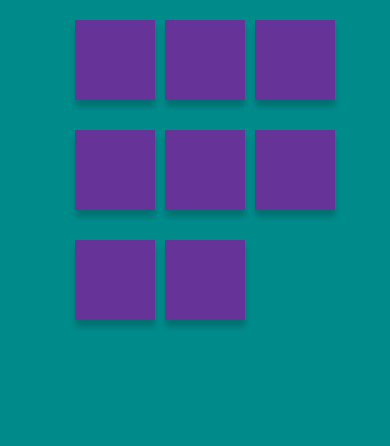
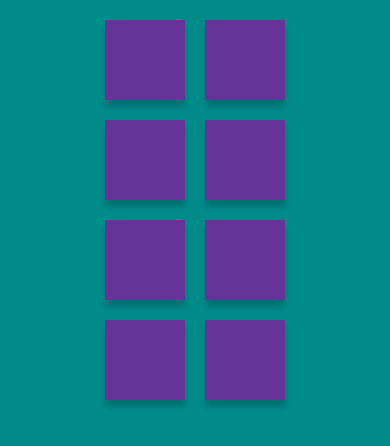
Before and after one commit to todorgarnev/memory-cards, a React (Create React App) app: page / in a window 390 px wide. Both pictures are taken after a click on the button "START". Shown: the top 446 px of the page. Built offline with nearby package versions, Linux system fonts and the light colour scheme.

Commit message:
Added media queries.

```diff
--- a/src/components/Game/Game.scss
+++ b/src/components/Game/Game.scss
@@ -1,11 +1,24 @@
 .game {
-  display: grid;
-  grid-template-columns: repeat(auto-fill, 10rem);
+  display: flex;
+  flex-wrap: wrap;
   justify-content: center;
-  gap: 2rem;
   margin: 0 auto;
-  width: 50%;
-  max-width: 50rem;
+
+  &.size-8 {
+    width: 48rem;
+  }
+
+  &.size-16 {
+    width: 59rem;
+  }
+
+  &.size-24 {
+    width: 72rem;
+  }
+
+  &.size-32 {
+    width: 96rem;
+  }
 
   &.blocked {
     pointer-events: none;
@@ -55,10 +68,34 @@
   }
 }
 
-@media (orientation: portrait) {
+@media (max-width: 1060px) {
   .game {
-    grid-template-columns: repeat(auto-fill, 8rem);
-    width: 70vmin;
-    gap: 1rem;
+    &.size-24 {
+      width: 48rem;
+    }
+
+    &.size-32 {
+      width: 72rem;
+    }
   }
 }
+
+@media (max-width: 820px) {
+  .game {
+    &.size-32 {
+      width: 48rem;
+    }
+  }
+}
+
+@media (max-width: 700px) {
+  .game {
+    &.size-8 {
+      width: 20rem;
+    }
+
+    &.size-16 {
+      width: 40rem;
+    }
+  }
+}
--- a/src/components/Game/Game.tsx
+++ b/src/components/Game/Game.tsx
@@ -59,7 +59,7 @@ const Game: FunctionComponent<GameProps> = () => {
     <React.Fragment>
       {
         game.started &&
-        <div className={`game${blocked ? ' blocked' : ''}`}>
+        <div className={`game size-${settings.gameSize}${blocked ? ' blocked' : ''}`}>
           {
             items.map((item: ICard) => {
               return <Card key={item.key} item={item} getSelectedItem={getSelectedItem} />
--- a/src/components/card/Card.scss
+++ b/src/components/card/Card.scss
@@ -1,4 +1,5 @@
 .card {
+  margin: 1rem;
   width: 10rem;
   height: 10rem;
   background-color: transparent;
@@ -245,8 +246,9 @@
   }
 }
 
-@media (orientation: portrait) {
+@media (max-width: 700px) {
   .card {
+    margin: 0;
     transform: scale(0.8);
   }
 }
```
